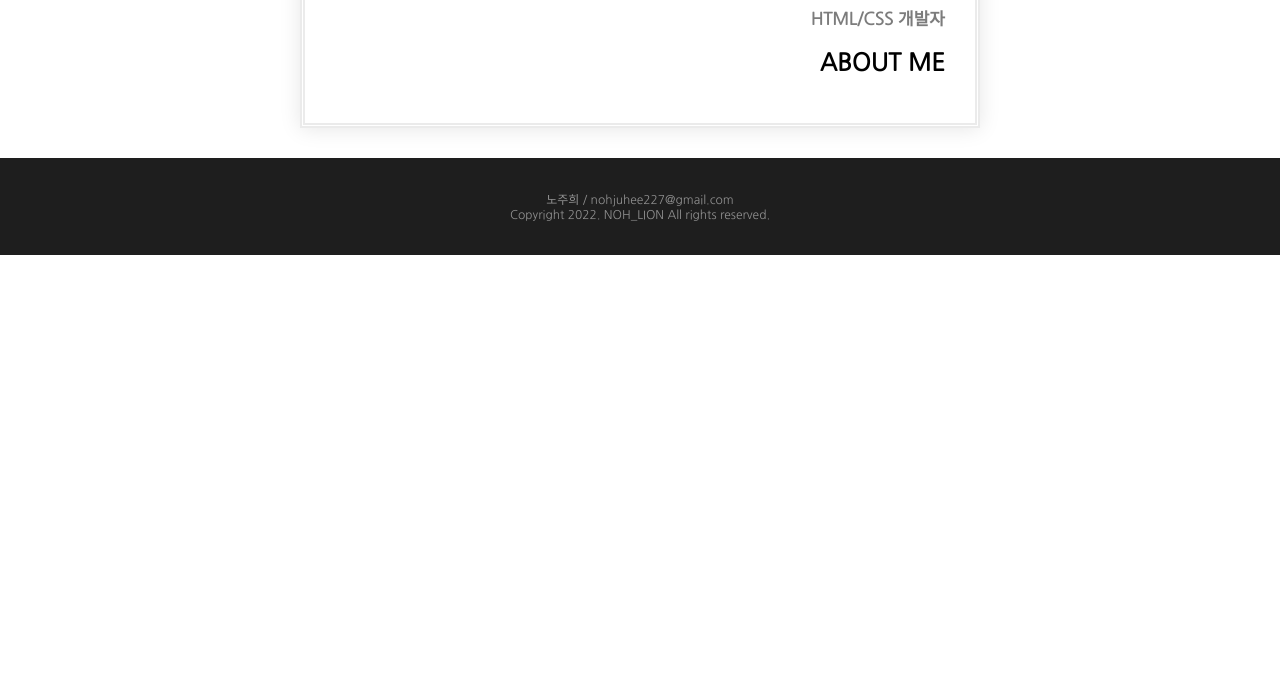
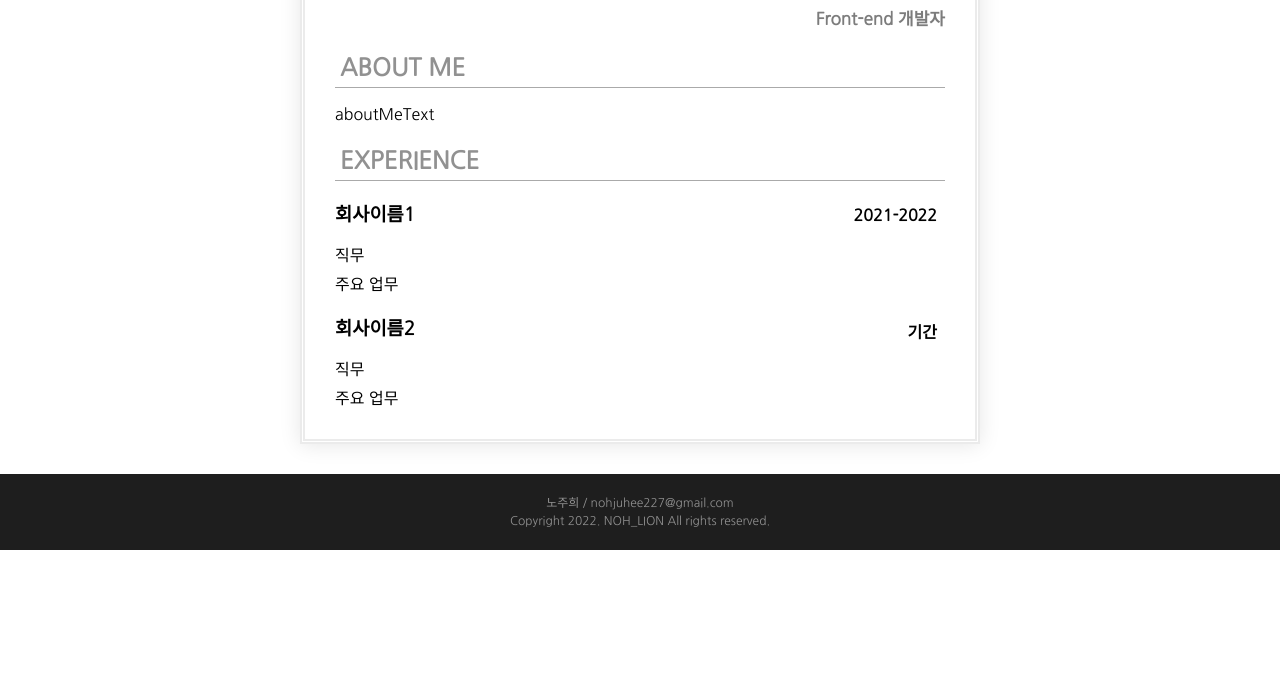
Before and after one commit to jh1109/front-end_school, a plain HTML site: page index.html in a window 1280 px wide. Shown: the part 123-800 px from the top of the page. Drawn offline with Linux system fonts and the light colour scheme.

Commit message:
header, about me, experience 마크업 및 디자인

```diff
--- a/index.html
+++ b/index.html
@@ -1,23 +1,41 @@
 <!DOCTYPE html>
-<html lang="ko">
+<html lang="ko-KR">
   <head>
-    <meta charset="utf-8">
+    <meta charset="utf-8" />
     <title>노주희의 이력서</title>
-    <link rel="stylesheet" href="resume.css">
+    <link rel="stylesheet" href="./resume.css" />
   </head>
   <body>
-    <div class="mainbox">
-      <h1>노주희</h1>
-      <p class="name-text">HTML/CSS 개발자</p>
-      <section>
-        <h2>ABOUT ME</h2>
-        <p class="aboutMeText"></p>
-      </section>
-      </div>
+    <div class="container">
+      <header>
+        <h1>노주희</h1>
+        <p class="name-text">Front-end 개발자</p>
+      </header>
+      <main>
+        <section>
+          <h2>ABOUT ME</h2>
+          <p class="aboutMeText">aboutMeText</p>
+        </section>
+        <section>
+          <h2>EXPERIENCE</h2>
+          <div class="experience-brief">
+            <h3>회사이름1</h3>
+            <time datetime="2021">2021-2022</time>
+            <p class="experience-brief-role">직무</p>
+            <p class="experience-brief-work">주요 업무</p>
+          </div>
+          <div class="experience-brief">
+            <h3>회사이름2</h3>
+            <time datetime="2021">기간</time>
+            <p class="experience-brief-role">직무</p>
+            <p class="experience-brief-work">주요 업무</p>
+          </div>
+        </section>
+      </main>
     </div>
     <footer>
-      <p>노주희 / nohjuhee227@gmail.com<br>
-      Copyright 2022. NOH_LION All rights reserved.</p>
+      노주희 / nohjuhee227@gmail.com<br />
+      Copyright 2022. NOH_LION All rights reserved.
     </footer>
   </body>
 </html>
--- a/resume.css
+++ b/resume.css
@@ -9,23 +9,58 @@ body, h1, h2 {
 body {
   min-width: fit-content;
 }
-footer {
-  text-align: center;
-  background-color: #1e1e1e;
-  color: #919191;
-  font-size: 12px;
-  padding: 20px;
-}
-.mainbox {
+.container {
   border: thick double #ebebeb;
   width: 610px;
   margin: 30px auto;
-  text-align: right;
   padding: 30px;
   box-shadow: 0 1px 20px 0 rgba(0,0,0,0.1);
+}
+header {
+  text-align: right;
+}
+h1 {
+  font-weight: 900;
+  font-style: italic;
 }
 .name-text {
   font-size: 17px;
   color: #7c7c7c;
   font-weight: bold;
 }
+h2 {
+  color: #919191;
+  border-bottom: 1px solid #aaa;
+  padding: 5px;
+}
+.experience-brief {
+  position: relative;
+}
+h3 {
+  line-height: 35px;
+  margin: 16px 0 10px 0;
+}
+time {
+  font-weight: 700;
+  position: absolute;
+  right: 0;
+  top: 0;
+  padding: 8px;
+}
+.experience-brief-role{
+  margin: 0;
+}
+.experience-brief-work {
+  margin: 5px 0 0 0;
+}
+footer {
+  text-align: center;
+  background-color: #1e1e1e;
+  color: #919191;
+  font-size: 12px;
+  padding: 20px 0;
+  line-height: 1.5;
+}
+/* footer p {
+  background-color: pink;
+} */
```
